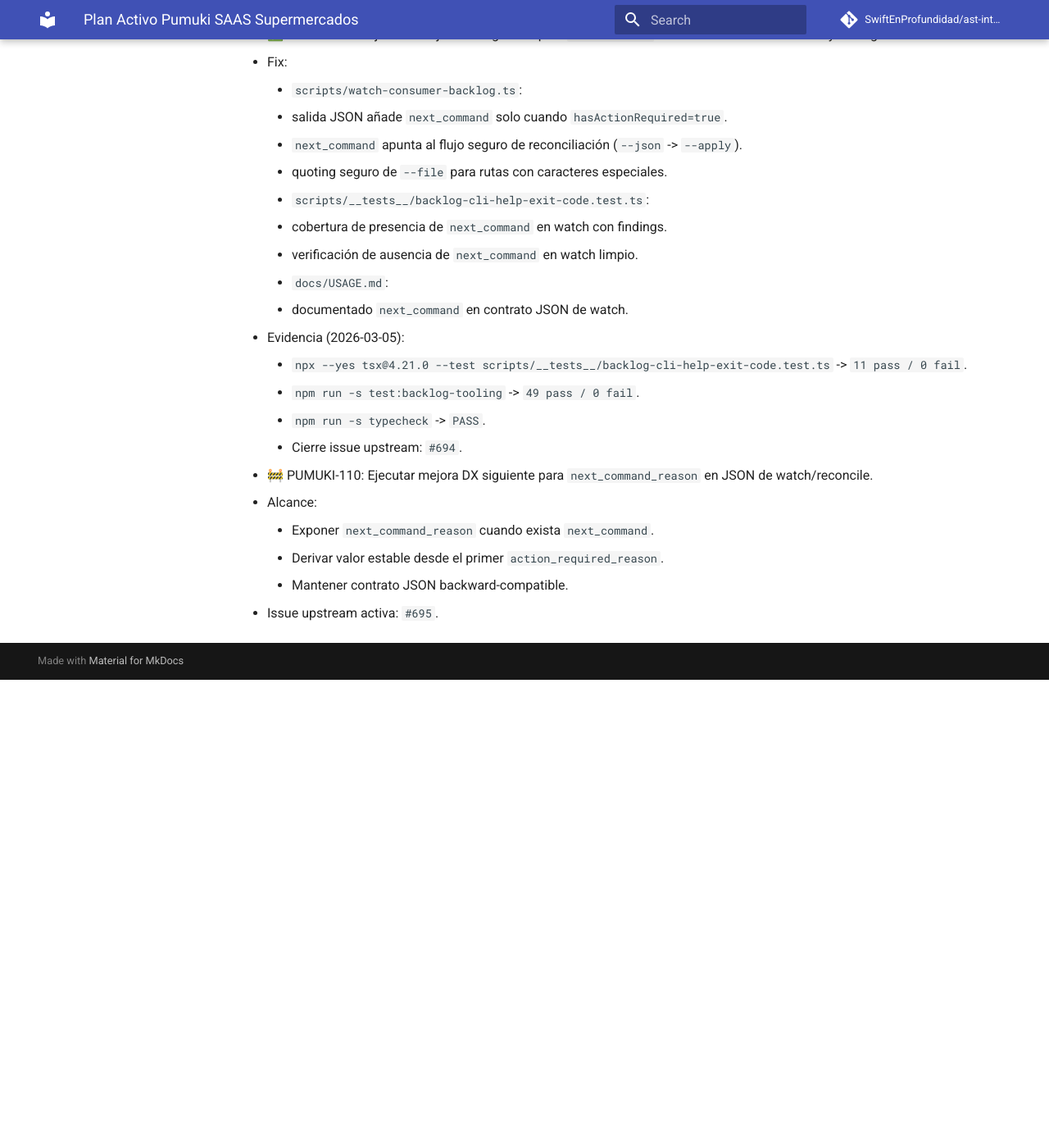
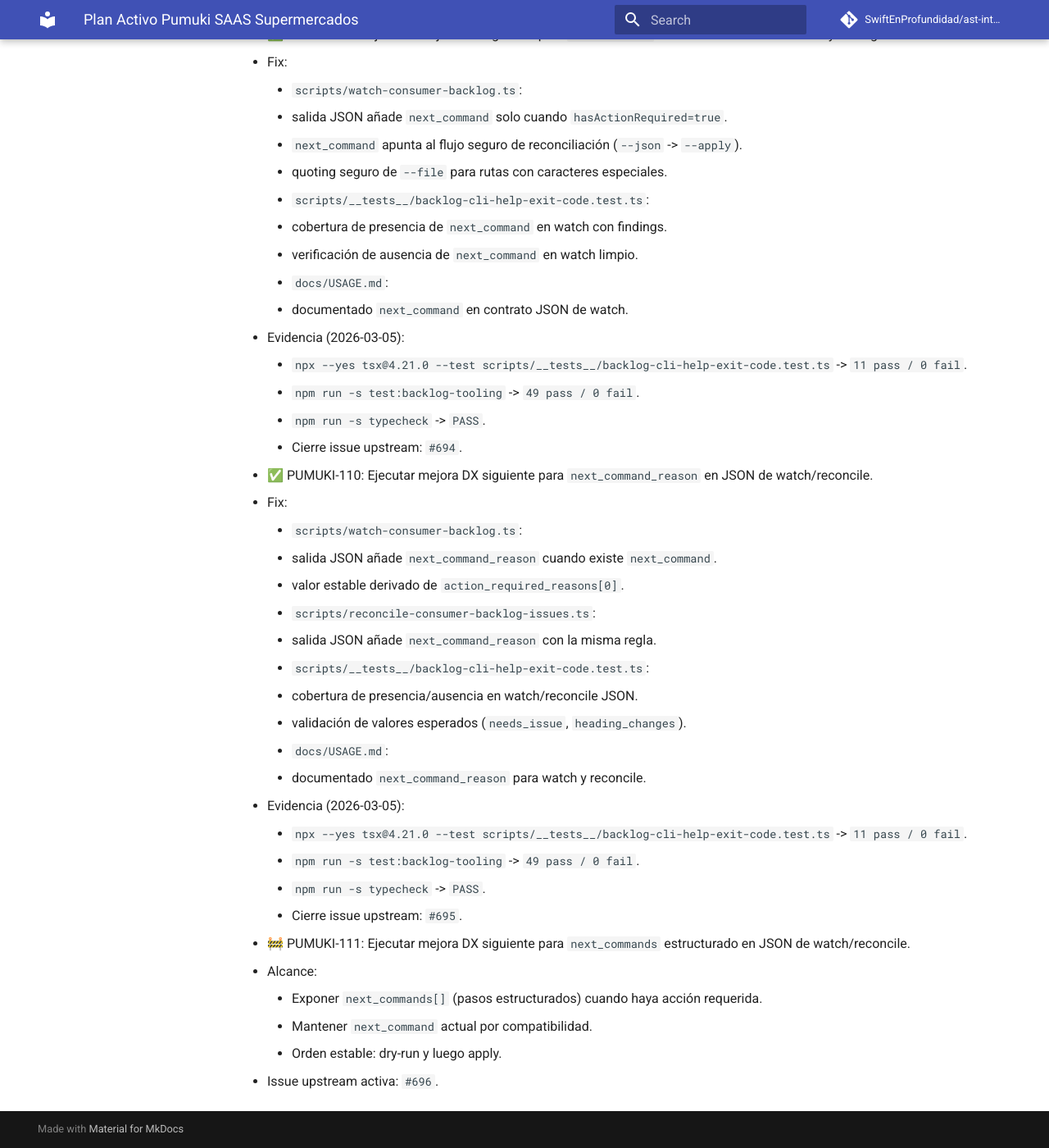
Before and after one commit to SwiftEnProfundidad/ast-intelligence-hooks, an MkDocs documentation site: the page built from docs/seguimiento-activo-pumuki-saas-supermercados.md, in a window 1280 px wide and 1400 px high, scrolled down 46803 px. Shown: the whole window at 82% size. Built offline with MkDocs 1.6.1 and Material for MkDocs 9.7.7, drawn with Linux system fonts in a browser that asks for light colours; comment, search, counter and statistics services are not loaded; before the commit the page ends 47632 px from its top, so only the background shows below that.

Commit message:
feat(backlog): add next_command_reason to json outputs

```diff
--- a/docs/seguimiento-activo-pumuki-saas-supermercados.md
+++ b/docs/seguimiento-activo-pumuki-saas-supermercados.md
@@ -1297,9 +1297,27 @@
     - `npm run -s typecheck` -> `PASS`.
     - Cierre issue upstream: `#694`.
 
-- 🚧 PUMUKI-110: Ejecutar mejora DX siguiente para `next_command_reason` en JSON de watch/reconcile.
+- ✅ PUMUKI-110: Ejecutar mejora DX siguiente para `next_command_reason` en JSON de watch/reconcile.
+  - Fix:
+    - `scripts/watch-consumer-backlog.ts`:
+      - salida JSON añade `next_command_reason` cuando existe `next_command`.
+      - valor estable derivado de `action_required_reasons[0]`.
+    - `scripts/reconcile-consumer-backlog-issues.ts`:
+      - salida JSON añade `next_command_reason` con la misma regla.
+    - `scripts/__tests__/backlog-cli-help-exit-code.test.ts`:
+      - cobertura de presencia/ausencia en watch/reconcile JSON.
+      - validación de valores esperados (`needs_issue`, `heading_changes`).
+    - `docs/USAGE.md`:
+      - documentado `next_command_reason` para watch y reconcile.
+  - Evidencia (2026-03-05):
+    - `npx --yes tsx@4.21.0 --test scripts/__tests__/backlog-cli-help-exit-code.test.ts` -> `11 pass / 0 fail`.
+    - `npm run -s test:backlog-tooling` -> `49 pass / 0 fail`.
+    - `npm run -s typecheck` -> `PASS`.
+    - Cierre issue upstream: `#695`.
+
+- 🚧 PUMUKI-111: Ejecutar mejora DX siguiente para `next_commands` estructurado en JSON de watch/reconcile.
   - Alcance:
-    - Exponer `next_command_reason` cuando exista `next_command`.
-    - Derivar valor estable desde el primer `action_required_reason`.
-    - Mantener contrato JSON backward-compatible.
-  - Issue upstream activa: `#695`.
+    - Exponer `next_commands[]` (pasos estructurados) cuando haya acción requerida.
+    - Mantener `next_command` actual por compatibilidad.
+    - Orden estable: dry-run y luego apply.
+  - Issue upstream activa: `#696`.
```
Also changed, not shown: docs/USAGE.md (+2 -0 lines), docs/registro-maestro-de-seguimiento.md (+2 -2 lines), 3 other files.
